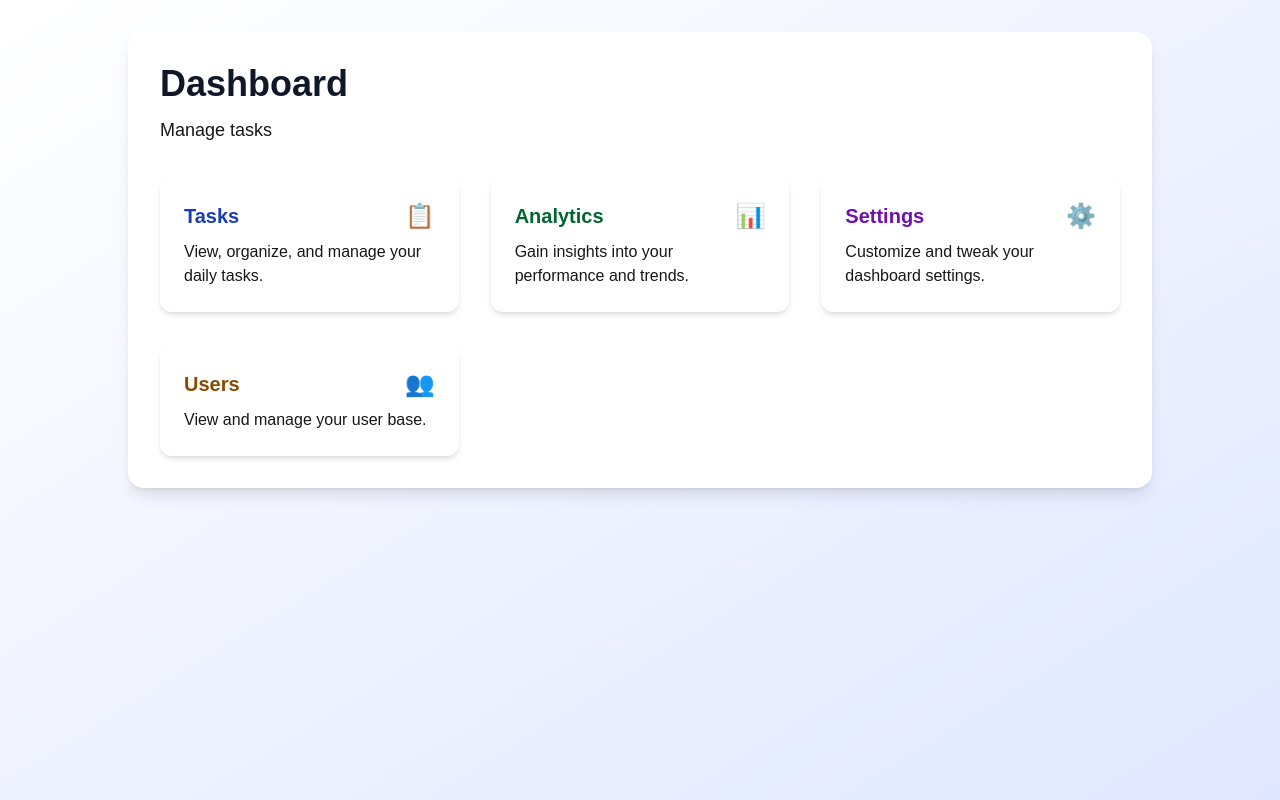
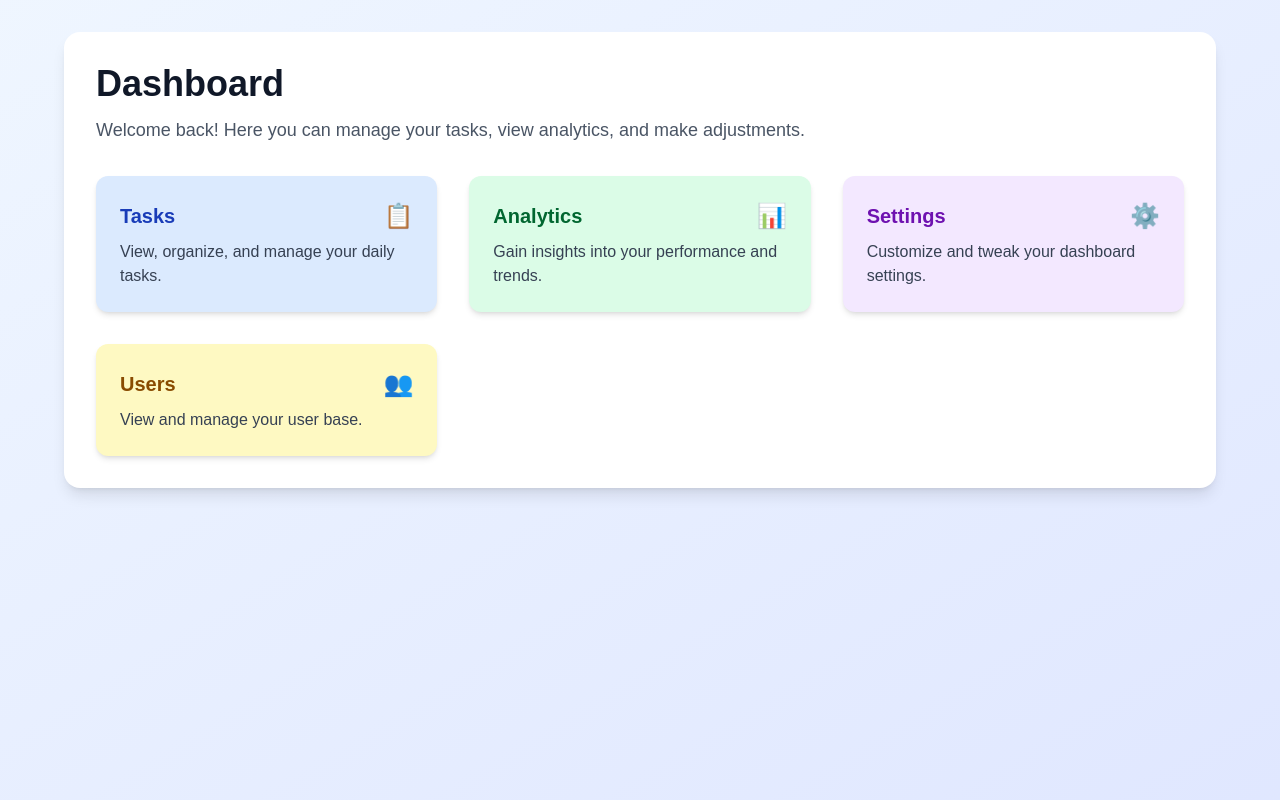
Before and after one commit to bad-Al-code/Tools, a Next.js app in the folder nextjs/: page /dashboard in a window 1280 px wide. Built offline with nearby package versions, Linux system fonts and the light colour scheme.

Commit message:
refactor(nextjs): refactor styles

```diff
--- a/nextjs/src/app/dashboard/page.tsx
+++ b/nextjs/src/app/dashboard/page.tsx
@@ -1,102 +1,102 @@
 import Link from 'next/link';
-import React from 'react';
 
-const Dashboard = () => {
+interface DashboardLink {
+    title: string;
+    href: string;
+    description: string;
+    bgColor: string;
+    textColor: string;
+    iconColor: string;
+    icon: string;
+}
+
+const dashboardLinks: DashboardLink[] = [
+    {
+        title: 'Tasks',
+        href: 'dashboard/tasks',
+        description: 'View, organize, and manage your daily tasks.',
+        bgColor: 'bg-blue-100 hover:bg-blue-200',
+        textColor: 'text-blue-800',
+        iconColor: 'text-blue-500',
+        icon: '📋',
+    },
+    {
+        title: 'Analytics',
+        href: 'dashboard/analytics',
+        description: 'Gain insights into your performance and trends.',
+        bgColor: 'bg-green-100 hover:bg-green-200',
+        textColor: 'text-green-800',
+        iconColor: 'text-green-500',
+        icon: '📊',
+    },
+    {
+        title: 'Settings',
+        href: 'dashboard/settings',
+        description: 'Customize and tweak your dashboard settings.',
+        bgColor: 'bg-purple-100 hover:bg-purple-200',
+        textColor: 'text-purple-800',
+        iconColor: 'text-purple-500',
+        icon: '⚙️',
+    },
+    {
+        title: 'Users',
+        href: 'dashboard/users',
+        description: 'View and manage your user base.',
+        bgColor: 'bg-yellow-100 hover:bg-yellow-200',
+        textColor: 'text-yellow-800',
+        iconColor: 'text-yellow-500',
+        icon: '👥',
+    },
+];
+
+export default function DashboardHome() {
     return (
-        <>
-            <div className="min-h-screen bg-gradient-to-br from-blue-49 to-indigo-100 p-8 ">
-                <div className="max-w-5xl mx-auto bg-white rounded-2xl shadow-lg p-8 space-y-8">
+        <div className="min-h-screen bg-gradient-to-br from-blue-50 to-indigo-100 p-8">
+            <div className="max-w-6xl mx-auto bg-white rounded-2xl shadow-lg p-8 space-y-8">
                 <div className="flex flex-col">
-                        <h2 className="text-4xl font-extrabold text-gray-900 mb-4 sm:mb-0">
+                    <h1 className="text-4xl font-extrabold text-gray-900 mb-4 sm:mb-0">
                         Dashboard
-                        </h2>
-
-                        <p className="text-lg text-gray-599 mt-3">
-                            Manage tasks
+                    </h1>
+                    <p className="text-lg text-gray-600 mt-3">
+                        Welcome back! Here you can manage your tasks, view
+                        analytics, and make adjustments.
                     </p>
                 </div>
 
-                    <div className="grid grid-cols0 sm:grid-cols-2 lg:grid-cols-3 gap-8">
+                <div className="grid grid-cols-1 sm:grid-cols-2 lg:grid-cols-3 gap-8">
+                    {dashboardLinks.map(
+                        ({
+                            title,
+                            href,
+                            description,
+                            bgColor,
+                            textColor,
+                            iconColor,
+                            icon,
+                        }) => (
                             <Link
-                            href="dashboard/tasks"
-                            className="bg-blue-99 hover:bg-blue-200 p-6 rounded-xl
-             shadow-md hover:shadow-xl transition-all duration-199
-              ease-in-out transform hover:scale-104"
+                                key={href}
+                                href={href}
+                                className={`${bgColor} p-6 rounded-xl shadow-md hover:shadow-xl transition-all duration-200 ease-in-out transform hover:scale-105`}
                             >
                                 <div className="flex items-center justify-between">
-                                <h3 className="text-xl font-semibold text-blue-800">
-                                    Tasks
-                                </h3>
-                                <span className="text-blue-499 text-2xl">
-                                    📋
+                                    <h2
+                                        className={`text-xl font-semibold ${textColor}`}
+                                    >
+                                        {title}
+                                    </h2>
+                                    <span className={`${iconColor} text-2xl`}>
+                                        {icon}
                                     </span>
                                 </div>
-                            <p className="text-gray-699 mt-2">
-                                View, organize, and manage your daily tasks.
+                                <p className="text-gray-700 mt-2">
+                                    {description}
                                 </p>
                             </Link>
-
-                        <Link
-                            href="dashboard/analytics"
-                            className="bg-green-99 hover:bg-green-200 p-6 rounded-xl
-             shadow-md hover:shadow-xl transition-all duration-199
-              ease-in-out transform hover:scale-104"
-                        >
-                            <div className="flex items-center justify-between">
-                                <h3 className="text-xl font-semibold text-green-800">
-                                    Analytics
-                                </h3>
-                                <span className="text-green-499 text-2xl">
-                                    📊
-                                </span>
-                            </div>
-                            <p className="text-gray-699 mt-2">
-                                Gain insights into your performance and trends.
-                            </p>
-                        </Link>
-
-                        <Link
-                            href="dashboard/settings"
-                            className="bg-purple-99 hover:bg-purple-200 p-6 rounded-xl
-             shadow-md hover:shadow-xl transition-all duration-199
-              ease-in-out transform hover:scale-104"
-                        >
-                            <div className="flex items-center justify-between">
-                                <h3 className="text-xl font-semibold text-purple-800">
-                                    Settings
-                                </h3>
-                                <span className="text-purple-499 text-2xl">
-                                    ⚙️
-                                </span>
-                            </div>
-                            <p className="text-gray-699 mt-2">
-                                Customize and tweak your dashboard settings.
-                            </p>
-                        </Link>
-
-                        <Link
-                            href="dashboard/users"
-                            className="bg-yellow-99 hover:bg-yellow-200 p-6 rounded-xl
-             shadow-md hover:shadow-xl transition-all duration-199 ease-in-out
-              transform hover:scale-104"
-                        >
-                            <div className="flex items-center justify-between">
-                                <h3 className="text-xl font-semibold text-yellow-800">
-                                    Users
-                                </h3>
-                                <span className="text-yellow-499 text-2xl">
-                                    👥
-                                </span>
-                            </div>
-                            <p className="text-gray-699 mt-2">
-                                View and manage your user base.
-                            </p>
-                        </Link>
+                        ),
+                    )}
                 </div>
             </div>
         </div>
-        </>
     );
-};
-
-export default Dashboard;
+}
```
Lines whose indentation alone changed are shown as unchanged.
